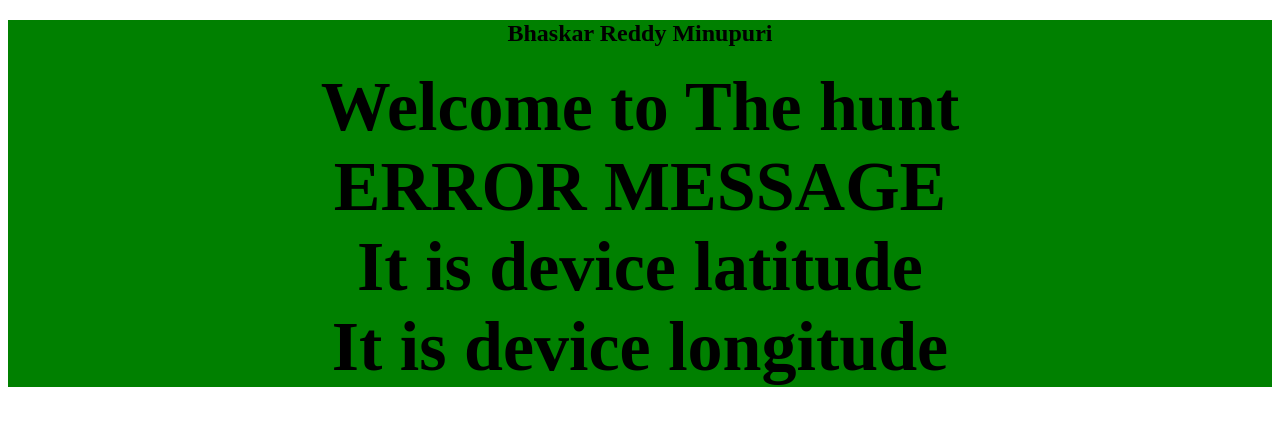
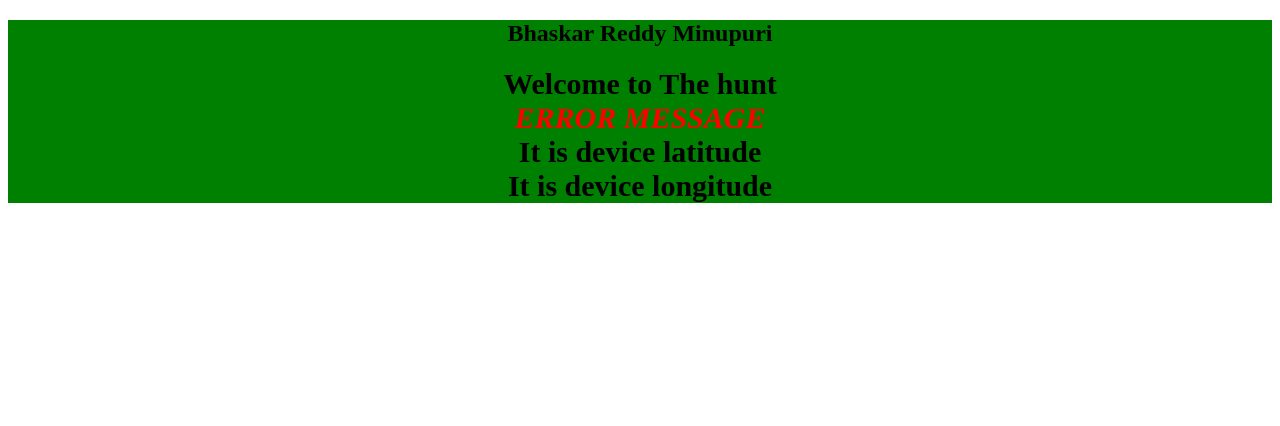
Before and after one commit to Bhaskar2909/mb-client-hunt, a website: page index.html in a window 1280 px wide. Drawn offline with Linux system fonts and the light colour scheme; files whose address does not match are found by name.

Commit message:
updated files

```diff
--- a/index.html
+++ b/index.html
@@ -10,7 +10,7 @@
             <div id="location">Welcome to The hunt <span id="locationAnswer"></span></div>
 
 
-            <div id="error message">ERROR MESSAGE <span id="error message"></span></div>
+            <div id="error-message">ERROR MESSAGE <span id="error message"></span></div>
             <div id="device-lat">It is device latitude<span id="location latitude"></span></div>
             <div id="device-long">It is device longitude <span id="location longitude"></span></div>
         </article>
--- a/styles/main.css
+++ b/styles/main.css
@@ -8,6 +8,11 @@ article {
 
     div {
     text-align: center;
-        font-size:70px;
+        font-size:30px;
     color: black;
     }
+#error-message{
+    font-style: italic;
+    color:red;
+
+}
```
